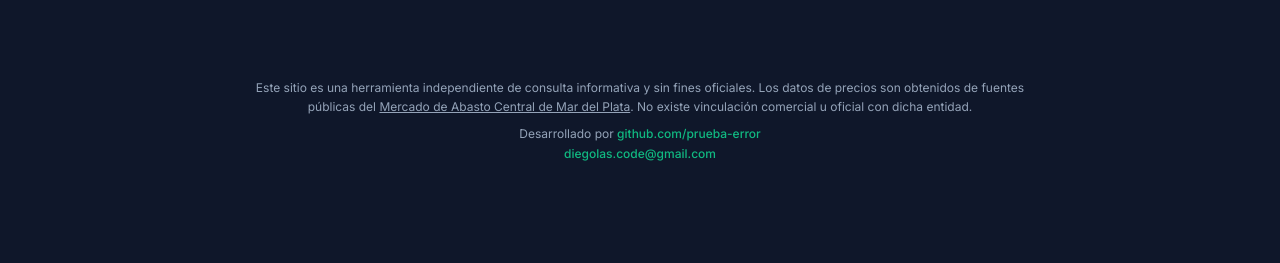
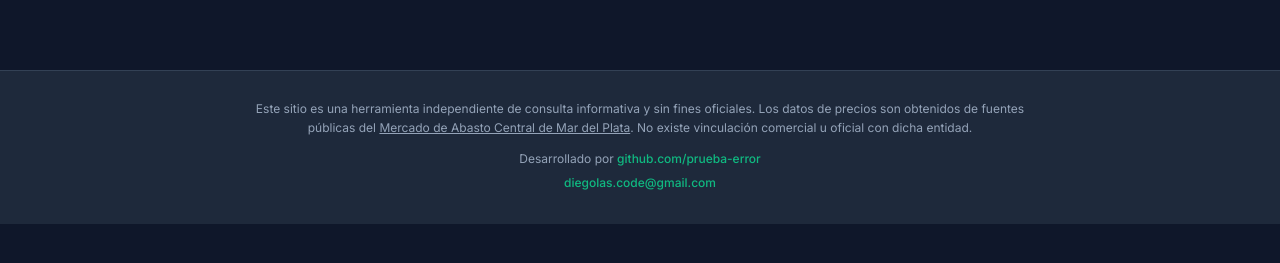
Before and after one commit to prueba-error/precios-abasto-mdp, a React (Vite) app: page / in a window 1280 px wide. Shown: the part 433-696 px from the top of the page. Built offline with nearby package versions, Linux system fonts and the light colour scheme; no server answers; the database is empty; the HTML template or start-up script is replaced by a standard one.

Commit message:
style(frontend): add ribbon background and bottom padding spacing to Footer

```diff
--- a/src/components/Footer.tsx
+++ b/src/components/Footer.tsx
@@ -2,16 +2,36 @@ import React from 'react';
 
 export const Footer: React.FC = () => {
   return (
-    <footer style={{ marginTop: '48px', textAlign: 'center', color: 'var(--text-secondary)', fontSize: '0.75rem', lineHeight: '1.6' }}> {/* , paddingTop: '24px', borderTop: '1px solid var(--border-color)' */}
-      <p style={{ maxWidth: '800px', margin: '0 auto 8px auto' }}>
+    <footer
+      style={{
+        width: '100%',
+        background: 'var(--bg-card)',
+        borderTop: '1px solid var(--border-color)',
+        marginTop: '40px',
+        padding: '28px 0 32px 0'
+      }}
+    >
+      <div
+        style={{
+          maxWidth: '1200px',
+          margin: '0 auto',
+          padding: '0 16px',
+          textAlign: 'center',
+          color: 'var(--text-secondary)',
+          fontSize: '0.75rem',
+          lineHeight: '1.6'
+        }}
+      >
+        <p style={{ maxWidth: '800px', margin: '0 auto 12px auto' }}>
           Este sitio es una herramienta independiente de consulta informativa y sin fines oficiales. Los datos de precios son obtenidos de fuentes públicas del <a href="https://abastocentralmdp.com.ar/" target="_blank" rel="noopener noreferrer" style={{ color: 'var(--text-secondary)', textDecoration: 'underline' }}>Mercado de Abasto Central de Mar del Plata</a>. No existe vinculación comercial u oficial con dicha entidad.
         </p>
-      <p style={{ color: 'var(--text-secondary)', fontSize: '0.75rem' }}>
+        <p style={{ color: 'var(--text-secondary)', fontSize: '0.75rem', marginBottom: '4px' }}>
           Desarrollado por <a href="https://github.com/prueba-error" target="_blank" rel="noopener noreferrer" style={{ color: 'var(--accent-primary)', textDecoration: 'none', fontWeight: 500 }}>github.com/prueba-error</a>
         </p>
         <p style={{ color: 'var(--text-secondary)', fontSize: '0.75rem' }}>
           <a href="mailto:diegolas.code@gmail.com" target="_blank" rel="noopener noreferrer" style={{ color: 'var(--accent-primary)', textDecoration: 'none', fontWeight: 500 }}>diegolas.code@gmail.com</a>
         </p>
+      </div>
     </footer>
   );
 };
```
Lines whose indentation alone changed are shown as unchanged.
